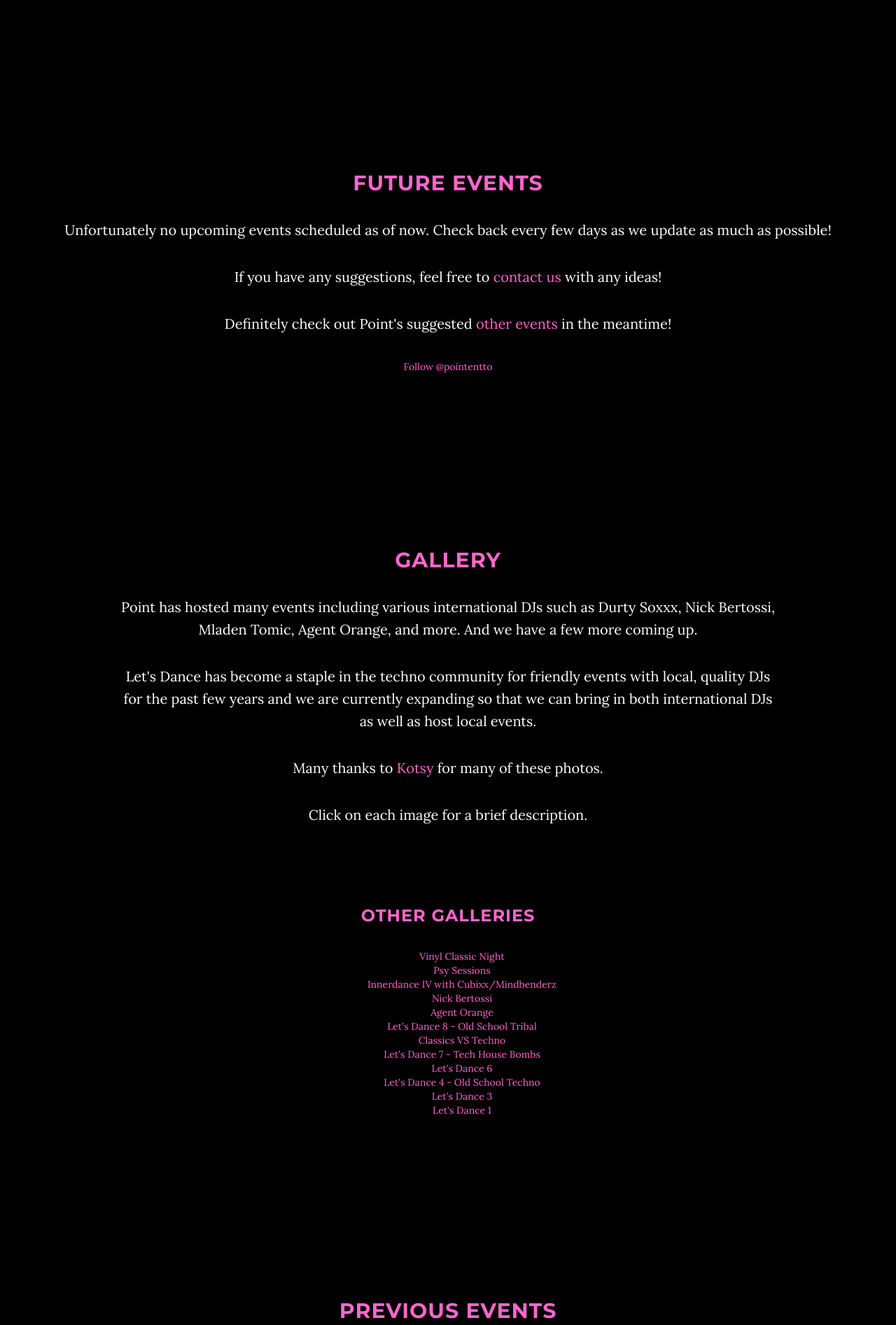
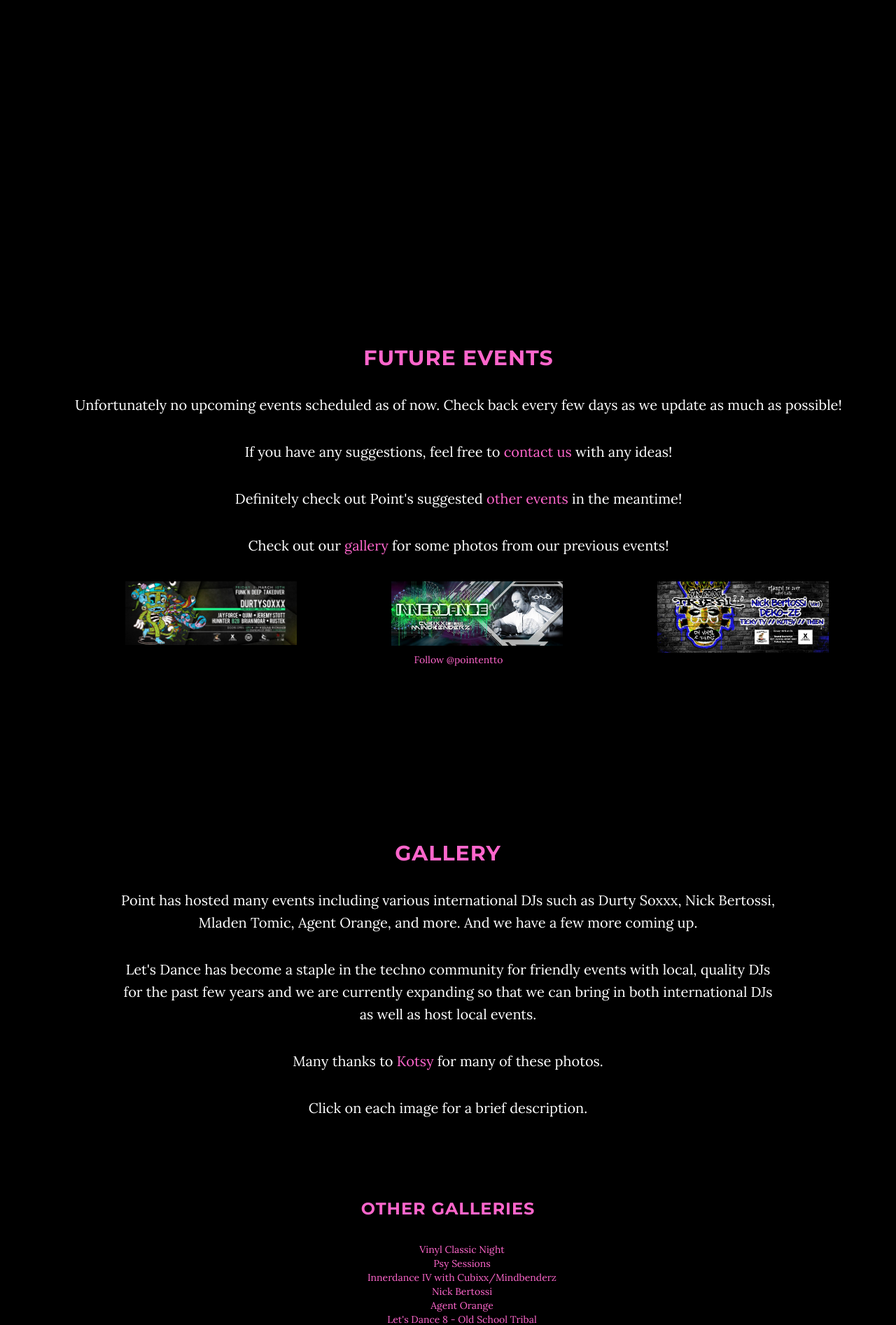
Before and after one commit to shaynak112/pointEntertainment, a PHP site: page / in a window 1280 px wide. Shown: the part 805-2699 px from the top of the page at 70% size. Run offline with PHP 8.4, Linux system fonts and the light colour scheme; data that the repository does not hold is empty; some libraries are stand-ins or nearby versions.

Commit message:
Add files via upload
added in case there are no future events

```diff
--- a/futureEvents.php
+++ b/futureEvents.php
@@ -2,18 +2,14 @@
     <section id="futureEvents" class="container content-section text-center">
         <div class="row">
             <div class="col-lg-12">
-                <h2>Future Events</h2>
 
-                <p>Unfortunately no upcoming events scheduled as of now. Check back every few days as we update as much as possible!</p>
+             <!--if no future events-->
 
-                <p>If you have any suggestions, feel free to <a class="page-scroll" href="#contact">contact us</a> with any ideas!</p>
+             <?php
 
-                <p>Definitely check out Point's suggested <a class="page-scroll" href="#otherEvents">other events</a> in the meantime!</p>
+             include 'noFutureEvents.php';
 
-
-
-
-                <a href="https://twitter.com/pointentto" class="twitter-follow-button" data-show-count="false">Follow @pointentto</a><script async src="//platform.twitter.com/widgets.js" charset="utf-8"></script>
+             ?>
 
 
 <!--for next event
--- /dev/null
+++ b/noFutureEvents.php
@@ -0,0 +1,45 @@
+ <!-- Future Events -->
+    <section id="futureEvents" class="container content-section text-center">
+        <div class="row">
+            <div class="col-lg-12">
+
+
+                <h2>Future Events</h2>
+
+                <p>Unfortunately no upcoming events scheduled as of now. Check back every few days as we update as much as possible!</p>
+
+                <p>If you have any suggestions, feel free to <a class="page-scroll" href="#contact">contact us</a> with any ideas!</p>
+
+                <p>Definitely check out Point's suggested <a class="page-scroll" href="#otherEvents">other events</a> in the meantime!</p>
+
+                <p>Check out our <a class='page-scroll' href='#gallery'>gallery</a> for some photos from our previous events!</p>
+
+                <div class='col-lg-4'>
+                <img src='previousEvents/event13.jpg' style='width:70%;margin-left:15%;'>
+                </div>
+
+
+
+                <div class='col-lg-4'>
+                    <img src='previousEvents/event22.jpg' style='width:70%;margin-left:15%;'>
+
+                </div>
+
+
+                <div class='col-lg-4'>
+                <img src='previousEvents/event17.jpg' style='width:70%;margin-left:15%;'>
+
+                </div>
+
+                <br/>
+                <br/>
+                <br/>
+
+
+                <a href="https://twitter.com/pointentto" class="twitter-follow-button" data-show-count="false">Follow @pointentto</a><script async src="//platform.twitter.com/widgets.js" charset="utf-8"></script>
+
+
+
+            </div>
+        </div>
+    </section>
```
